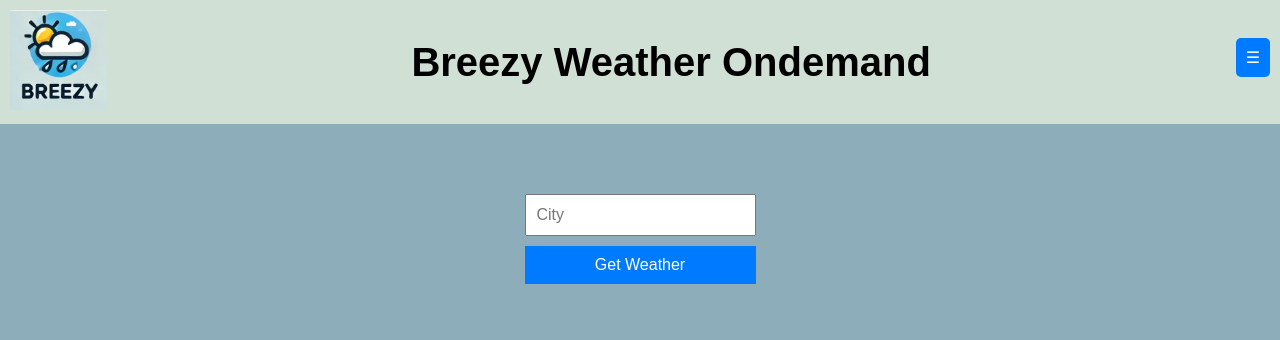
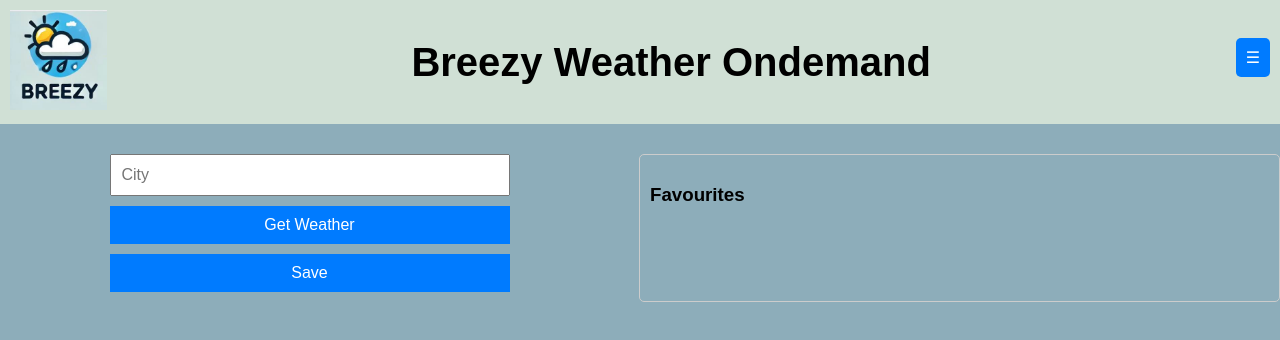
Before and after one commit to Rob-Baglow-9269/Breezy_app, a React (Create React App) app in the folder client/: page / in a window 1280 px wide. Shown: the top 340 px of the page. Built offline with nearby package versions, Linux system fonts and the light colour scheme; the HTML template or start-up script is replaced by a standard one.

Commit message:
fix 4 for favs

```diff
--- a/client/src/components/Weather/WeatherDisplay.css
+++ b/client/src/components/Weather/WeatherDisplay.css
@@ -1,32 +1,24 @@
-/* components/Weather/WeatherDisplay.css */
 .weather-container {
   display: flex;
-  justify-content: space-between;
-  align-items: flex-start;
-  margin-top: 20px;
-  padding: 20px;
+  flex-direction: row;
 }
 
-.favourites-wrapper {
+.weather-input {
   flex: 1;
-  max-width: 300px; /* Adjust the width as needed */
-  margin-right: 20px;
-}
-
-.weather-display {
-  flex: 2;
-  text-align: center;
-}
-
-.weather-form {
-  margin-bottom: 20px; /* Space between form and weather info */
 }
 
 .weather-info {
-  margin-top: 20px; /* Space between form and weather info */
+  margin-top: 20px;
 }
 
-.weather-info button {
-  display: block;
-  margin: 10px auto; /* Center the Save button */
+.favourites-container {
+  flex: 1;
+  margin-left: 20px;
+  padding: 10px;
+  border: 1px solid #ccc;
+  border-radius: 5px;
 }
+
+.favourite-weather {
+  margin-top: 10px;
+}
--- a/client/src/components/Weather/WeatherDisplay.js
+++ b/client/src/components/Weather/WeatherDisplay.js
@@ -6,12 +6,19 @@ const WeatherDisplay = ({ isLoggedIn }) => {
   const [city, setCity] = useState('');
   const [weather, setWeather] = useState(null);
   const [favourites, setFavourites] = useState([]);
+  const [favouriteWeathers, setFavouriteWeathers] = useState([]);
 
   useEffect(() => {
     if (isLoggedIn) {
       fetchFavourites();
     }
   }, [isLoggedIn]);
+
+  useEffect(() => {
+    if (favourites.length > 0) {
+      fetchFavouriteWeathers();
+    }
+  }, [favourites]);
 
   const fetchWeather = async (e) => {
     e.preventDefault();
@@ -48,34 +55,47 @@ const WeatherDisplay = ({ isLoggedIn }) => {
     }
   };
 
-  const saveFavourite = async () => {
+  const fetchFavouriteWeathers = async () => {
     try {
       const token = localStorage.getItem('token');
-      const res = await axios.post('https://breezy-app.onrender.com/api/favourites', {
-        username: 'testuser', // Replace with actual username from context or state if available
-        savedCities: [{ cityName: city }]
-      }, {
+      const weatherPromises = favourites.map(fav =>
+        axios.get(`https://breezy-app.onrender.com/api/weather?city=${fav.savedCities[0].cityName}`, {
+          headers: {
+            'Authorization': `Bearer ${token}`
+          }
+        })
+      );
+      const weatherResults = await Promise.all(weatherPromises);
+      setFavouriteWeathers(weatherResults.map(res => res.data));
+    } catch (error) {
+      console.error('Failed to fetch favourite weathers', error);
+    }
+  };
+
+  const addFavourite = async () => {
+    if (!city || favourites.some(fav => fav.savedCities[0].cityName === city)) return;
+    try {
+      const token = localStorage.getItem('token');
+      await axios.post('https://breezy-app.onrender.com/api/favourites', { username: 'currentUser', savedCities: [{ cityName: city }] }, {
         headers: {
           'Authorization': `Bearer ${token}`
         }
       });
-      alert('City saved to favourites!');
-      fetchFavourites(); // Refresh favourites list
+      fetchFavourites();
     } catch (error) {
-      console.error('Failed to save favourite', error);
-      alert('Failed to save favourite city.');
+      console.error('Failed to add favourite', error);
     }
   };
 
   return (
     <div className="weather-container">
+      <div className="weather-input">
         <form onSubmit={fetchWeather}>
           <input type="text" placeholder="City" value={city} onChange={(e) => setCity(e.target.value)} />
           <button type="submit">Get Weather</button>
-        {weather && (
-          <button type="button" onClick={saveFavourite}>Save to Favourites</button>
-        )}
+          <button type="button" onClick={addFavourite}>Save</button>
         </form>
+      </div>
       {weather && (
         <div className="weather-info">
           <h3>Weather in {weather.city}, {weather.country}</h3>
@@ -83,16 +103,16 @@ const WeatherDisplay = ({ isLoggedIn }) => {
           <p>Condition: {weather.condition}</p>
         </div>
       )}
-      {isLoggedIn && favourites.length > 0 && (
-        <div className="favourites-list">
+      <div className="favourites-container">
         <h3>Favourites</h3>
-          <ul>
-            {favourites.map((fav) => (
-              <li key={fav._id}>{fav.savedCities.map(city => city.cityName).join(', ')}</li>
+        {favouriteWeathers.map((favWeather, index) => (
+          <div key={index} className="favourite-weather">
+            <h4>{favWeather.city}, {favWeather.country}</h4>
+            <p>Temperature: {favWeather.temperature}°C</p>
+            <p>Condition: {favWeather.condition}</p>
+          </div>
         ))}
-          </ul>
       </div>
-      )}
     </div>
   );
 };
```
Lines whose indentation alone changed are shown as unchanged.
